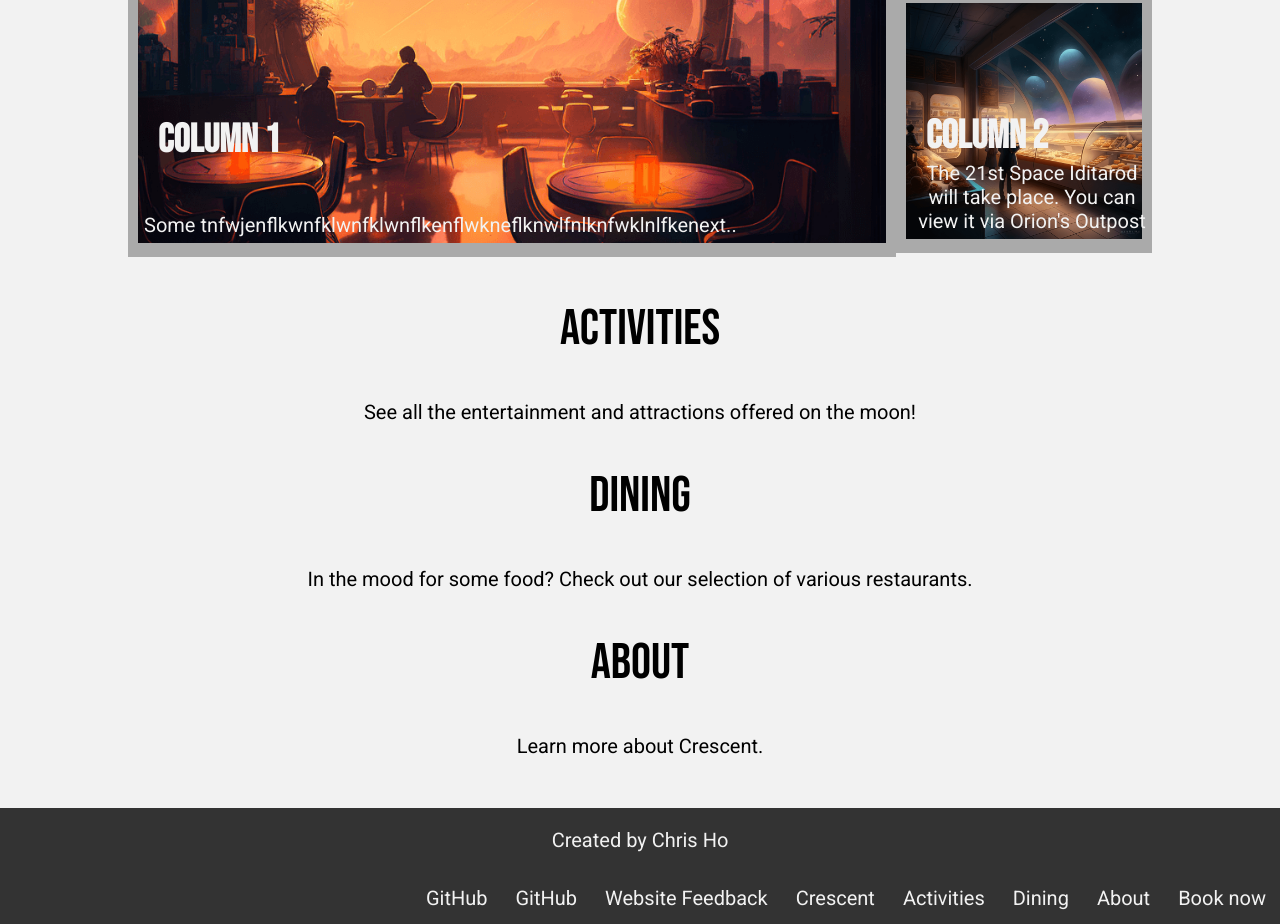
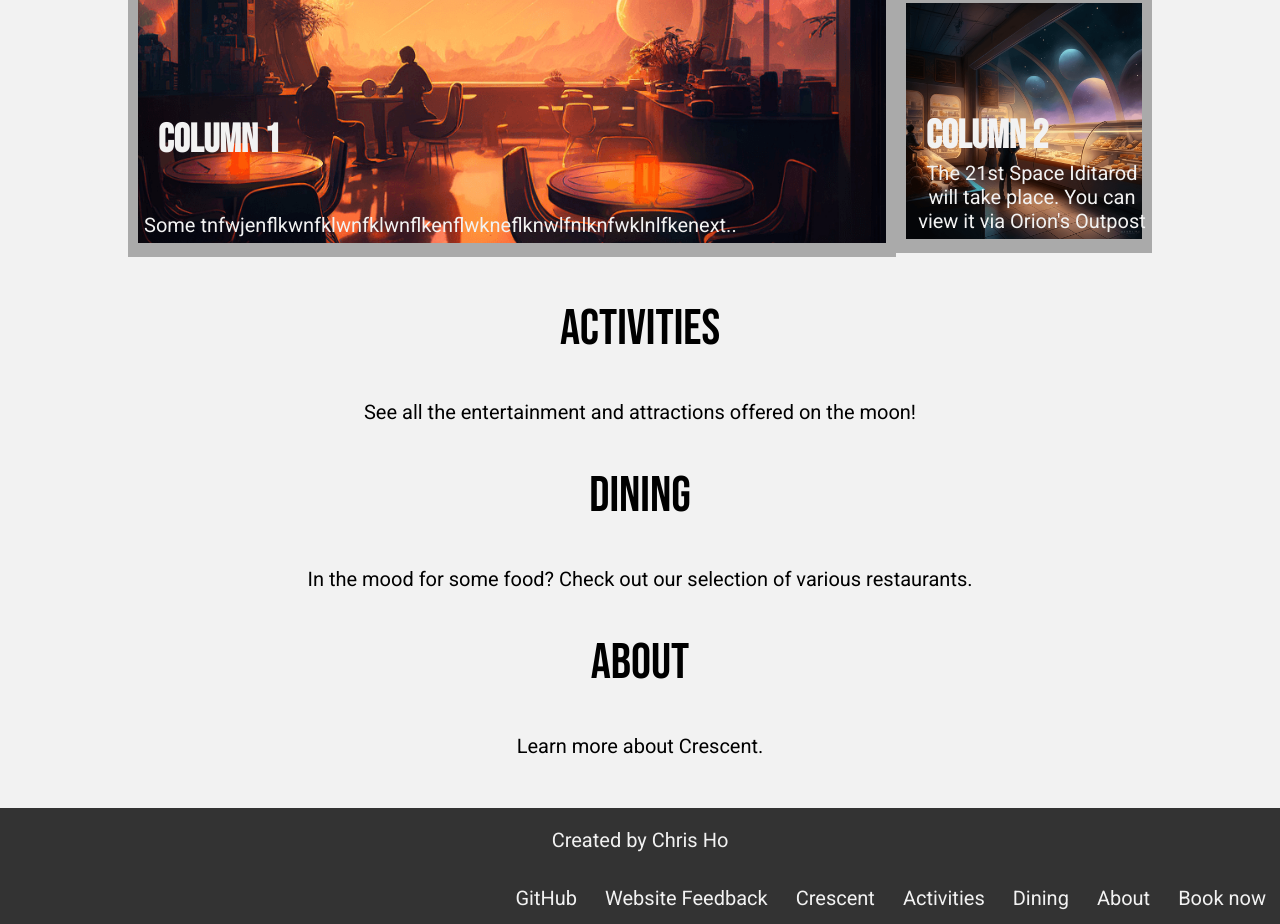
Before and after one commit to chostudio/Crescent, a plain HTML site: page index.html in a window 1280 px wide. Shown: the part 989-1913 px from the top of the page. Drawn offline with Linux system fonts and the light colour scheme.

Commit message:
commit 5/14

```diff
--- a/index.html
+++ b/index.html
@@ -156,8 +156,8 @@ github.com/chostudio
         <li><a href="activities.html">Activities</a></li>
         <li><a href="index.html">Crescent</a></li>
         <li><a href="index.html">Website Feedback</a></li>
-        <li><a href="index.html">GitHub</a></li>
-        <li><a href="index.html">GitHub</a></li>
+        <li><a href="https://github.com/chostudio/Crescent">GitHub</a></li>
+
 
     </footer>
     <noscript>To use this site, please enable JavaScript.</noscript>
```
